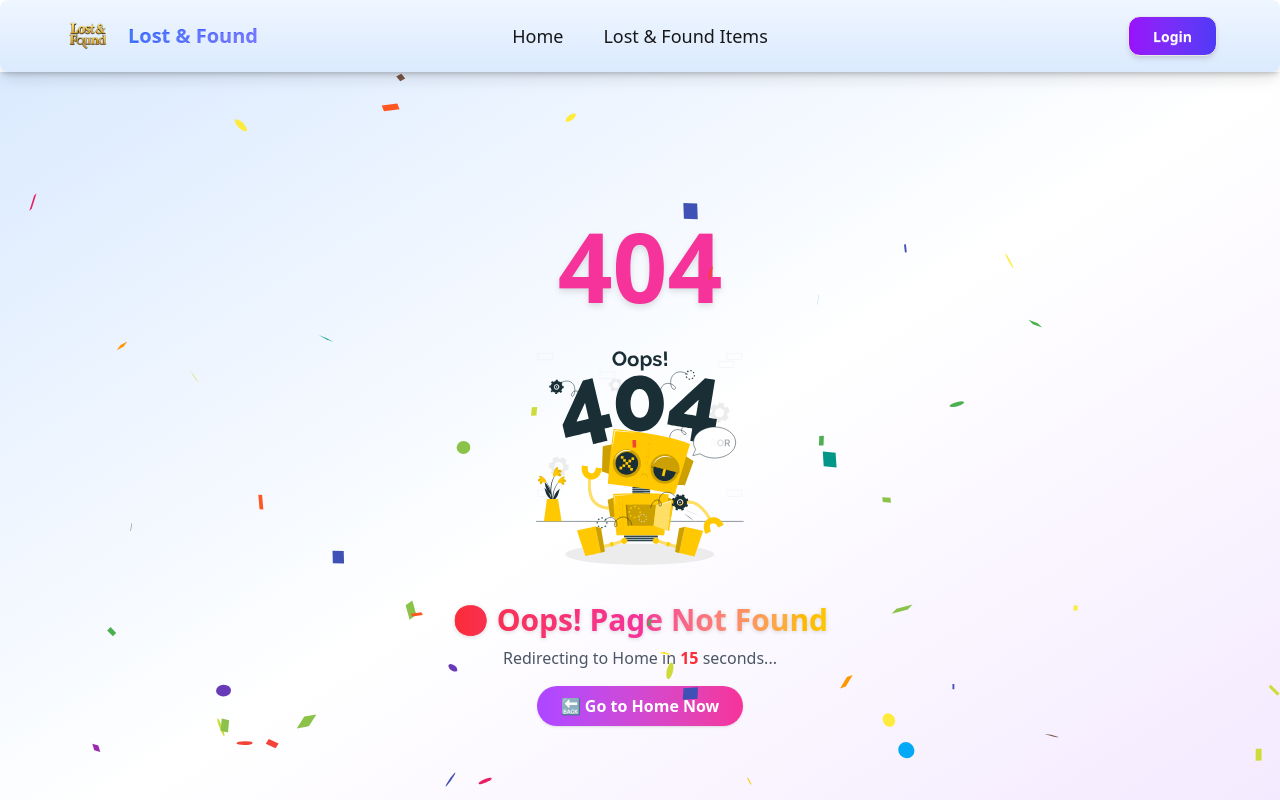
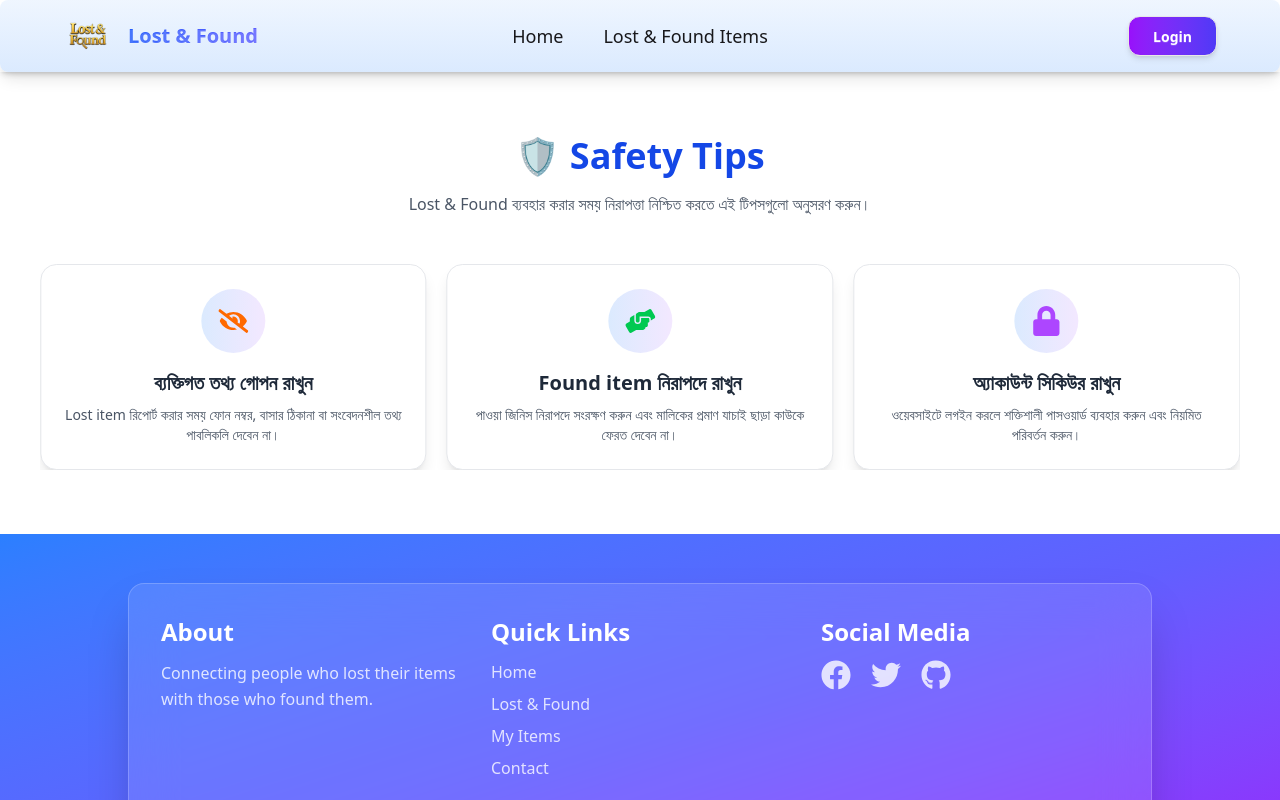
Before and after one commit to Mj-Marjan/find-and-lose-website-client-side, a React (Vite) app: page /safety-tips in a window 1280 px wide. Shown: the top 800 px of the page. Built offline with nearby package versions, Linux system fonts and the light colour scheme; no server answers.

Commit message:
Added New section to SeftyTips

```diff
--- a/package.json
+++ b/package.json
@@ -27,7 +27,9 @@
     "react-helmet-async": "^2.0.5",
     "react-icons": "^5.5.0",
     "react-router": "^7.6.2",
+    "react-slick": "^0.31.0",
     "react-toastify": "^11.0.5",
+    "slick-carousel": "^1.8.1",
     "sweetalert2": "^11.22.0",
     "swiper": "^11.2.8",
     "tailwindcss": "^4.1.10"
--- a/src/Home/Home.jsx
+++ b/src/Home/Home.jsx
@@ -7,6 +7,7 @@ import FaqSection from '../Pages/FaqSection';
 import TeamSlider from '../Pages/Team/TeamSlider';
 import { Helmet } from 'react-helmet';
 import StatsSection from '../Pages/StatsSection';
+import SafetyTips from '../Pages/SafetyTips';
 
 const Home = () => {
     return (
@@ -17,6 +18,7 @@ const Home = () => {
             <Slider></Slider>
             <LatestData></LatestData>
             <HowItWorks></HowItWorks>
+            <SafetyTips></SafetyTips>
             <Testimonials></Testimonials>
             <FaqSection></FaqSection>
             <TeamSlider></TeamSlider>
--- a/src/Pages/HowItWork.jsx
+++ b/src/Pages/HowItWork.jsx
@@ -9,14 +9,15 @@ const steps = [
 
 export default function HowItWorks() {
   return (
-    <section className="py-12 bg-gradient-to-br from-blue-50 to-blue-100 text-center">
+    <section className="py-10 bg-gradient-to-br from-blue-50 to-blue-100 text-center">
       <h2 className="text-4xl font-bold mb-8 text-blue-800">How It Works</h2>
      <div className="grid grid-cols-1 md:grid-cols-4 gap-6 max-w-6xl mx-auto px-4">
   {steps.map((step, index) => (
     <motion.div
       key={index}
-            className="bg-white/80 backdrop-blur-lg shadow-xl rounded-xl p-6 hover:shadow-2xl transition"
-
+      className="bg-white/80 backdrop-blur-lg shadow-xl rounded-xl px-10 hover:shadow-2xl transition
+                 min-h-[220px] flex flex-col items-center justify-center"
+      style={{ minWidth: "250px" }} // ✅ এই লাইন card এর minimum size fix করবে
       animate={{ y: [0, -10, 0] }}
       transition={{
         repeat: Infinity,
@@ -27,10 +28,11 @@ export default function HowItWorks() {
     >
       <div className="text-4xl mb-3">{step.icon}</div>
       <h3 className="text-xl font-semibold mb-2 text-blue-900">{step.title}</h3>
-            <p className="text-blue-700">{step.desc}</p>
+      <p className="text-blue-700 text-center">{step.desc}</p>
     </motion.div>
   ))}
 </div>
+
     </section>
   );
 }
--- /dev/null
+++ b/src/Pages/SafetyTips.jsx
@@ -0,0 +1,95 @@
+import React from "react";
+import { motion } from "framer-motion";
+import { Swiper, SwiperSlide } from "swiper/react";
+import "swiper/css";
+import "swiper/css/autoplay";
+import { Autoplay } from "swiper/modules";
+import { FaShieldAlt, FaEyeSlash, FaHandsHelping, FaLock, FaMapMarkerAlt } from "react-icons/fa";
+
+const tipsData = [
+  {
+    id: 1,
+    icon: <FaShieldAlt size={30} className="text-blue-500" />,
+    title: "সর্বজনীন স্থানে সতর্ক থাকুন",
+    desc: "ভিড় এলাকায় নিজের জিনিসপত্র সবসময় চোখের সামনে রাখুন এবং অচেনা কাউকে দায়িত্ব দেবেন না।",
+  },
+  {
+    id: 2,
+    icon: <FaEyeSlash size={30} className="text-orange-500" />,
+    title: "ব্যক্তিগত তথ্য গোপন রাখুন",
+    desc: "Lost item রিপোর্ট করার সময় ফোন নম্বর, বাসার ঠিকানা বা সংবেদনশীল তথ্য পাবলিকলি দেবেন না।",
+  },
+  {
+    id: 3,
+    icon: <FaHandsHelping size={30} className="text-green-500" />,
+    title: "Found item নিরাপদে রাখুন",
+    desc: "পাওয়া জিনিস নিরাপদে সংরক্ষণ করুন এবং মালিকের প্রমাণ যাচাই ছাড়া কাউকে ফেরত দেবেন না।",
+  },
+  {
+    id: 4,
+    icon: <FaLock size={30} className="text-purple-500" />,
+    title: "অ্যাকাউন্ট সিকিউর রাখুন",
+    desc: "ওয়েবসাইটে লগইন করলে শক্তিশালী পাসওয়ার্ড ব্যবহার করুন এবং নিয়মিত পরিবর্তন করুন।",
+  },
+  {
+    id: 5,
+    icon: <FaMapMarkerAlt size={30} className="text-pink-500" />,
+    title: "লোকেশন শেয়ার সাবধানে করুন",
+    desc: "Lost/Found item এর লোকেশন কেবলমাত্র মালিক বা প্রশাসনের সাথে শেয়ার করুন।",
+  },
+];
+
+const SafetyTips = () => {
+  return (
+    <div className="my-16 px-10 max-w-7xl mx-auto">
+      {/* Heading */}
+      <motion.div
+        initial={{ opacity: 0, y: -20 }}
+        whileInView={{ opacity: 1, y: 0 }}
+        viewport={{ once: true }}
+        transition={{ duration: 0.6 }}
+        className="text-center mb-12"
+      >
+        <h2 className="text-4xl font-extrabold text-blue-700 mb-4">
+          🛡️ Safety Tips
+        </h2>
+        <p className="text-gray-600 max-w-2xl mx-auto mt-2">
+          Lost & Found ব্যবহার করার সময় নিরাপত্তা নিশ্চিত করতে এই টিপসগুলো অনুসরণ করুন।
+        </p>
+      </motion.div>
+
+      {/* Slider */}
+      <Swiper
+        modules={[Autoplay]}
+        autoplay={{ delay: 3000, disableOnInteraction: false }}
+        spaceBetween={20}
+        breakpoints={{
+          320: { slidesPerView: 1 },
+          768: { slidesPerView: 2 },
+          1024: { slidesPerView: 3 },
+        }}
+      >
+        {tipsData.map((tip, index) => (
+          <SwiperSlide key={tip.id}>
+            <motion.div
+              initial={{ opacity: 0, scale: 0.85 }}
+              whileInView={{ opacity: 1, scale: 1 }}
+              viewport={{ once: true }}
+              transition={{ duration: 0.5, delay: index * 0.1 }}
+              whileHover={{ scale: 1.05 }}
+              className="bg-white border border-gray-200 rounded-2xl shadow-lg p-6 text-center hover:shadow-2xl transition-all h-full flex flex-col justify-between"
+            >
+              <div className="mx-auto mb-4 flex items-center justify-center w-16 h-16 rounded-full bg-gradient-to-r from-blue-100 to-purple-100">
+                {tip.icon}
+              </div>
+              <h3 className="text-xl font-bold text-gray-800 mb-2">{tip.title}</h3>
+              <p className="text-gray-600 text-sm">{tip.desc}</p>
+            </motion.div>
+          </SwiperSlide>
+        ))}
+      </Swiper>
+    </div>
+  );
+};
+
+export default SafetyTips;
--- a/src/Routes/Router.jsx
+++ b/src/Routes/Router.jsx
@@ -14,6 +14,7 @@ import UpdatePage from "../Pages/Update/UpdatePage";
 import TeamSlider from "../Pages/Team/TeamSlider";
 import ErrorPage from "../Pages/ErrorPage";
 import StatsSection from "../Pages/StatsSection";
+import SafetyTips from "../Pages/SafetyTips";
 
 
 const router = createBrowserRouter(
@@ -47,6 +48,10 @@ const router = createBrowserRouter(
                 {
                     path: "/stats-section",
                     element: <StatsSection></StatsSection>
+                },
+                {
+                    path: "/safety-tips",
+                    element:<SafetyTips></SafetyTips>
                 },
                 {
                     path: "/manage-items",
```
Also changed, not shown: 1 other file (tests, documents, lock files or other folders). Lines whose indentation alone changed are shown as unchanged.
